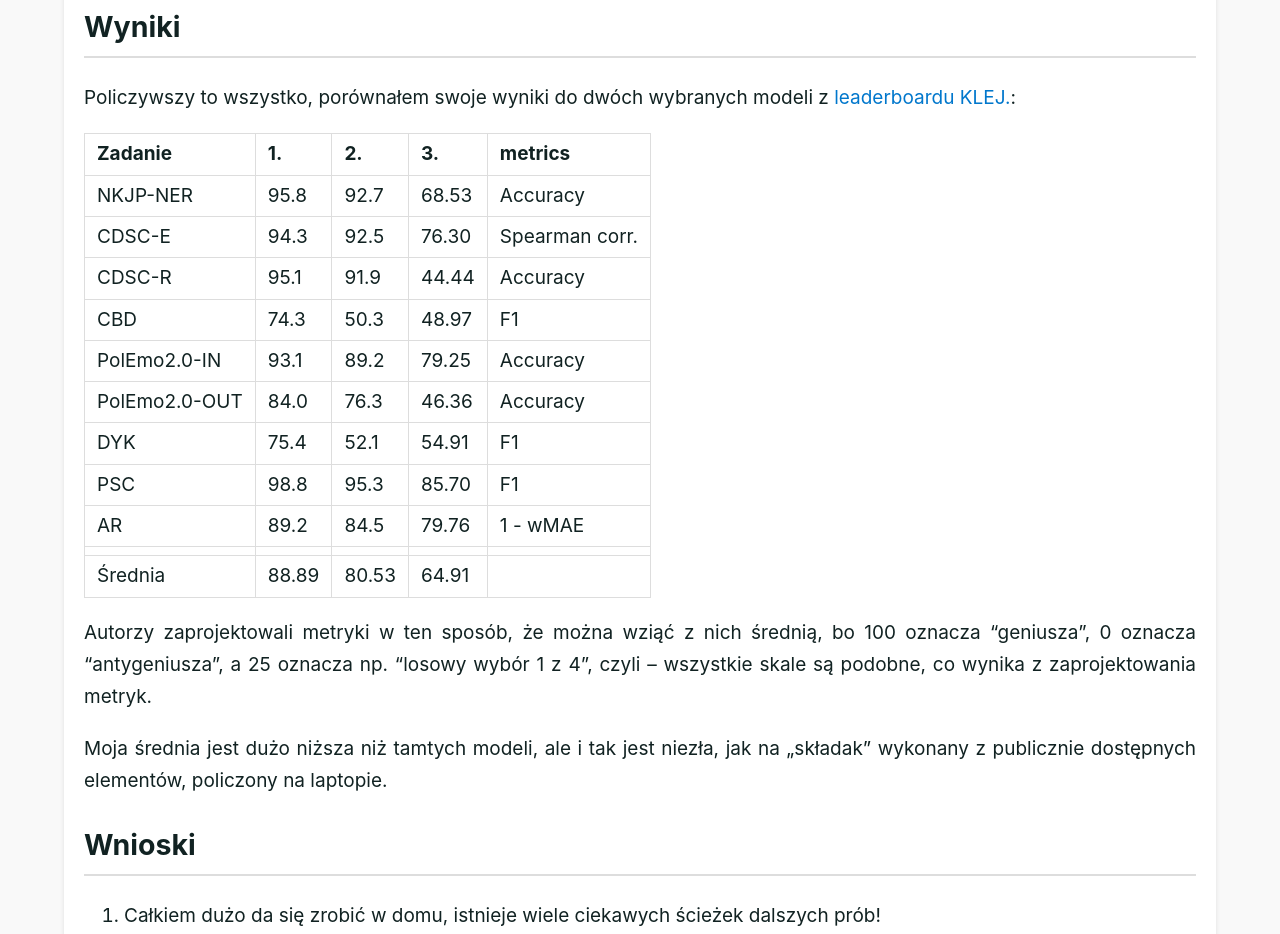
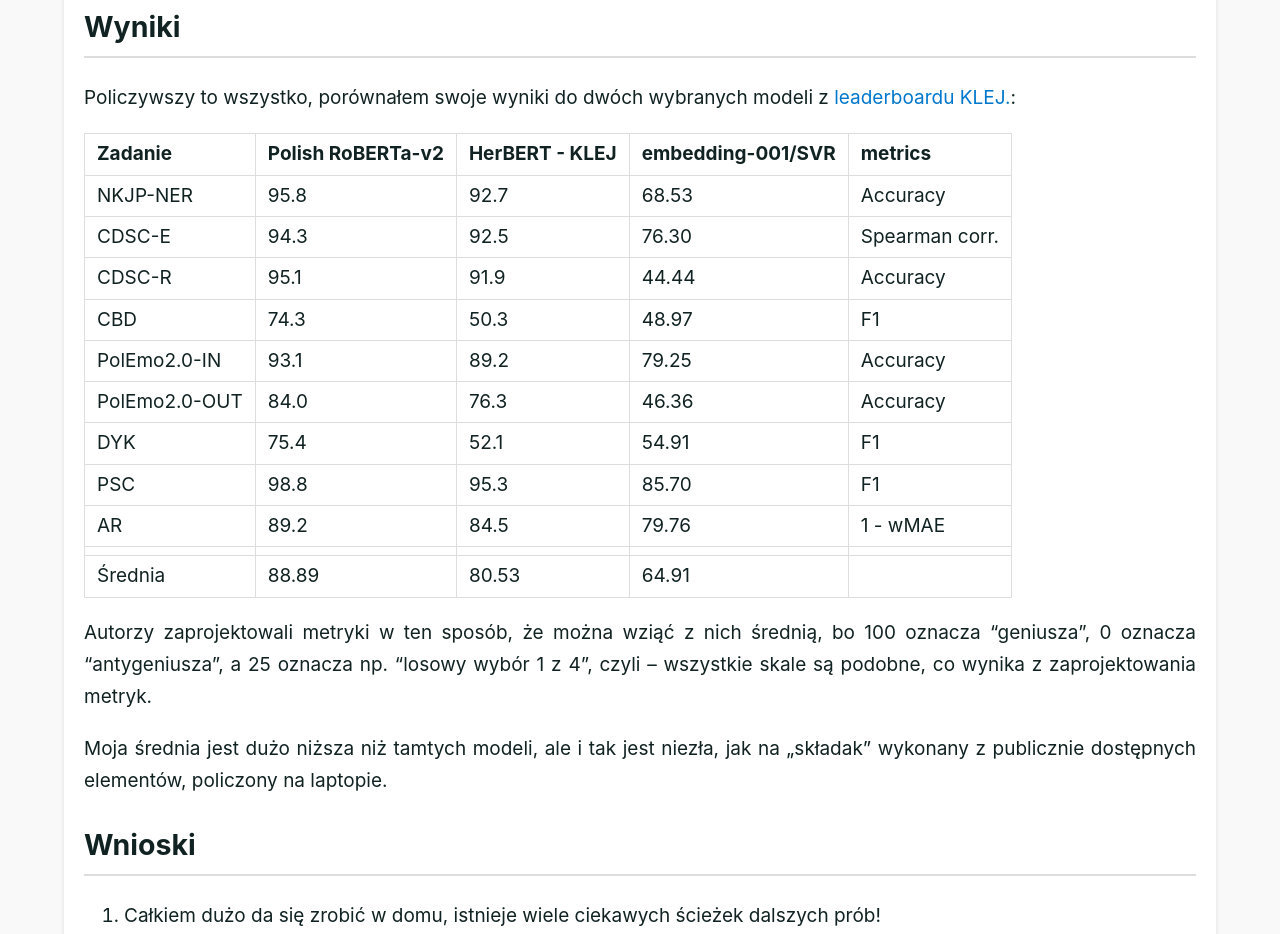
Before and after one commit to marcusfirmus/marcusfirmus.github.io, a plain HTML site: page Embeddingi.html in a window 1280 px wide. Shown: the part 2767-3701 px from the top of the page. Drawn offline with Linux system fonts and the light colour scheme.

Commit message:
Fix result table header

```diff
--- a/Embeddingi.html
+++ b/Embeddingi.html
@@ -82,9 +82,9 @@
     <thead>
     <tr class="header">
     <th>Zadanie</th>
-    <th>1.</th>
-    <th>2.</th>
-    <th>3.</th>
+    <th>Polish RoBERTa-v2</th>
+    <th>HerBERT - KLEJ</th>
+    <th>embedding-001/SVR</th>
     <th>metrics</th>
     </tr>
     </thead>
```
